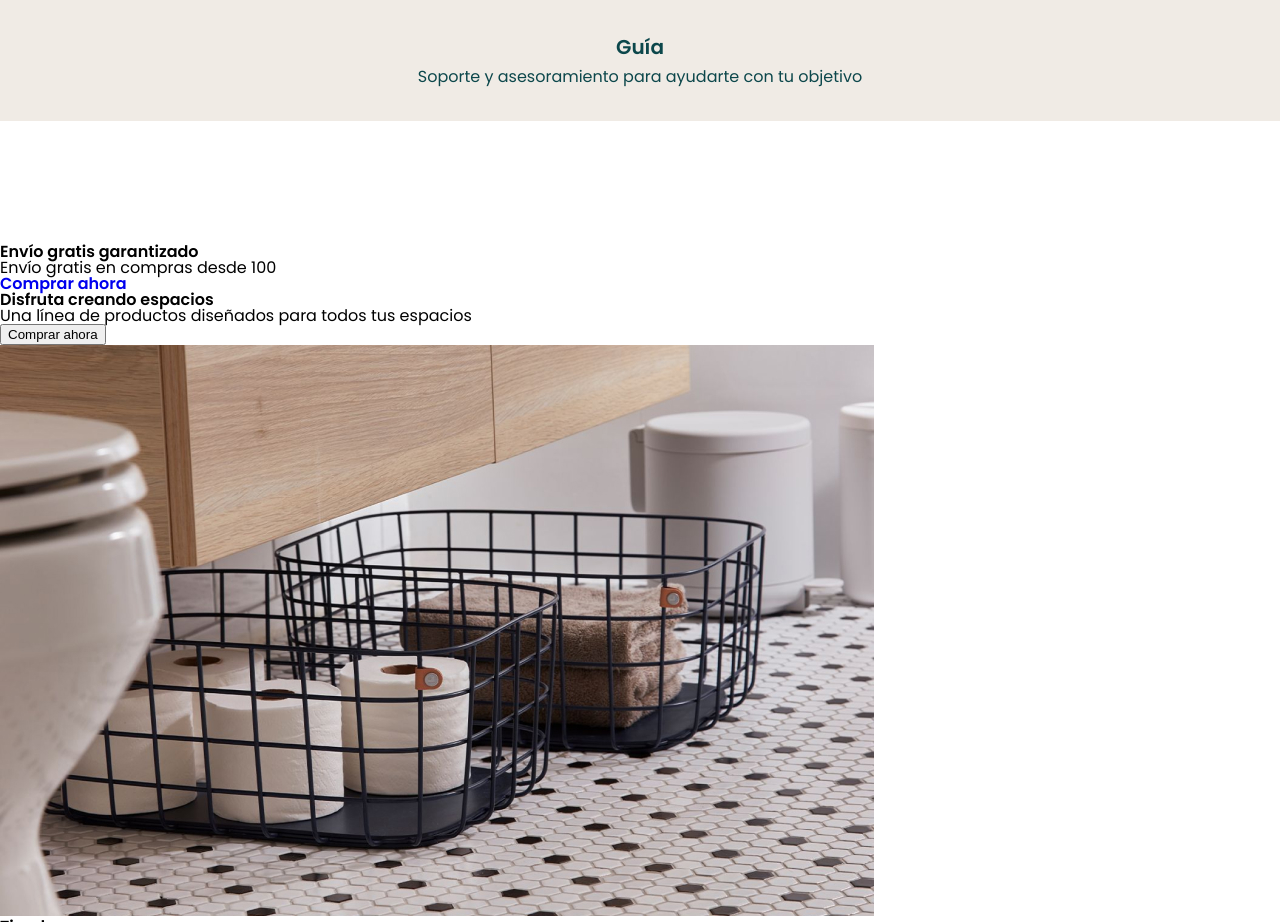
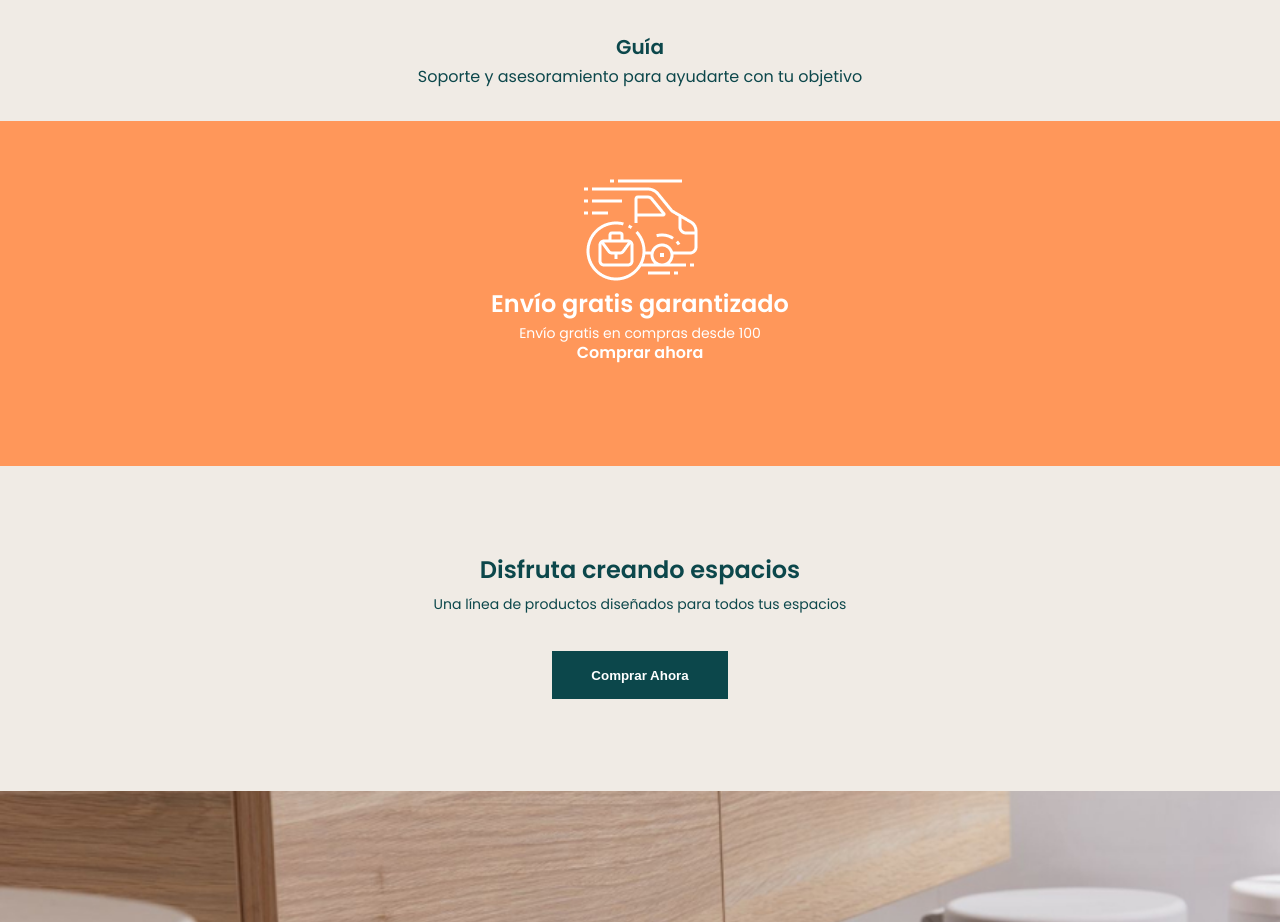
Before and after one commit to Adalab/modulo-1-evaluacion-final-miralmag, a website: page src/html/index.html in a window 1280 px wide. Shown: the part 1012-1934 px from the top of the page. Drawn offline with nearby package versions, Linux system fonts and the light colour scheme; files that its build step writes are made by us from their sources; files whose address does not match are found by name.

Commit message:
add styles to main third section (purchase)

```diff
--- a/src/html/partials/delivery.html
+++ b/src/html/partials/delivery.html
@@ -1,6 +1,6 @@
 <section class="delivery">
-    <img class="deliver__icon" src="./assets/images/icon_4.png" alt="Icono de envío" title="Envío">
+    <img class="delivery__icon" src="./assets/images/icon_4.png" alt="Icono de envío" title="Envío">
     <h2 class="delivery__title">Envío gratis garantizado</h2>
     <p class="delivery__text">Envío gratis en compras desde 100</p>
-    <h4><a href="#" class="delivery__link">Comprar ahora</a></h4>
+    <h4><a href="https://adalab.es" class="delivery__link">Comprar ahora</a></h4>
   </section>
--- a/src/html/partials/purchase.html
+++ b/src/html/partials/purchase.html
@@ -1,10 +1,12 @@
 <section class="purchase">
-    <div class="text-container">
+
+  <div class="text-container">
       <h2 class="text-container__title">Disfruta creando espacios</h2>
       <p class="text-container__description">Una línea de productos diseñados para todos tus espacios</p>
-      <button class="text-container__button">Comprar ahora</button>
+      <button class="text-container__button"><a class="text-container__link" href="https://adalab.es.">Comprar ahora</a></button>
     </div>
+
     <div class="img-container">
-      <img src="./assets/images/creando-espacios.jpg" alt="Baño" title="Baño">
     </div>
+
   </section>
--- a/src/scss/core/_variables.scss
+++ b/src/scss/core/_variables.scss
@@ -5,4 +5,5 @@
 $font-main: 'Poppins', sans-serif;
 
 $darkGreen: #0c474b;
-$ligthGrey: #f0ebe5;
+$lightGrey: #f0ebe5;
+$orange: #ff975a;
--- /dev/null
+++ b/src/scss/layout/_delivery.scss
@@ -0,0 +1,33 @@
+.delivery{
+    background-color: $orange;
+    color: white;
+    display: flex;
+    flex-direction: column;
+    align-items: center;
+    height: 345px;
+
+    &__icon{
+        width: 120px;
+        height: 120px;
+        margin-top: 46px;
+    }
+
+    &__title{
+        font-size: 24px;
+        font-weight: 600;
+        margin-top: 10px 0 0;
+        padding: 5px;
+    }
+
+    &__text{
+        font-size: 14px;
+        padding: 5px;
+    }
+
+    &__link{
+        padding: 12px 24px;
+        color: white;
+        font-size: 16px;
+        margin-top: 5px;
+    }
+}
--- /dev/null
+++ b/src/scss/layout/_purchase.scss
@@ -0,0 +1,46 @@
+.purchase{
+    display: flex;
+    flex-direction: column;
+}
+
+.purchase .text-container{
+        background-color: $lightGrey;
+        color: $darkGreen;
+        text-align: center;
+
+        &__title{
+            margin: 87px 27px 0 27px;
+            font-size: 24px;
+            font-weight: 600;
+            padding: 5px;
+        }
+
+        &__description{
+            font-size: 14px;
+            margin: 0 27px 30px 27px;
+            padding: 10px;
+    }
+
+        &__button{
+            background-color: $darkGreen;
+            height: 48px;
+            width: 176px;
+            border: none;
+            margin-bottom: 92px;
+        }
+
+        &__link{
+            color: #fff;
+            font-weight: 600;
+            padding: 12px 24px;
+            text-transform: capitalize;
+          }
+}
+
+.purchase .img-container{
+        height: 304px;
+        width: 100vw;
+        background-image: url("../images/creando-espacios.jpg");
+        background-size: cover;
+        background-repeat: no-repeat;
+    }
--- a/src/scss/layout/_spaces.scss
+++ b/src/scss/layout/_spaces.scss
@@ -1,6 +1,6 @@
 .spaces{
     width: 100vw;
-    background-color: $ligthGrey;
+    background-color: $lightGrey;
     color: $darkGreen;
     display: grid;
     grid-template-columns: 1fr;
--- a/src/scss/main.scss
+++ b/src/scss/main.scss
@@ -1,13 +1,12 @@
 /*
-@import 'components/code';
-
-@import 'layout/page';
 @import 'layout/footer';
 @import 'pages/index';
 */
 
 @import 'core/reset';
 @import 'core/variables';
+@import 'components/links';
 @import 'layout/header';
-@import 'components/links';
 @import 'layout/spaces';
+@import 'layout/delivery';
+@import 'layout/purchase';
```
